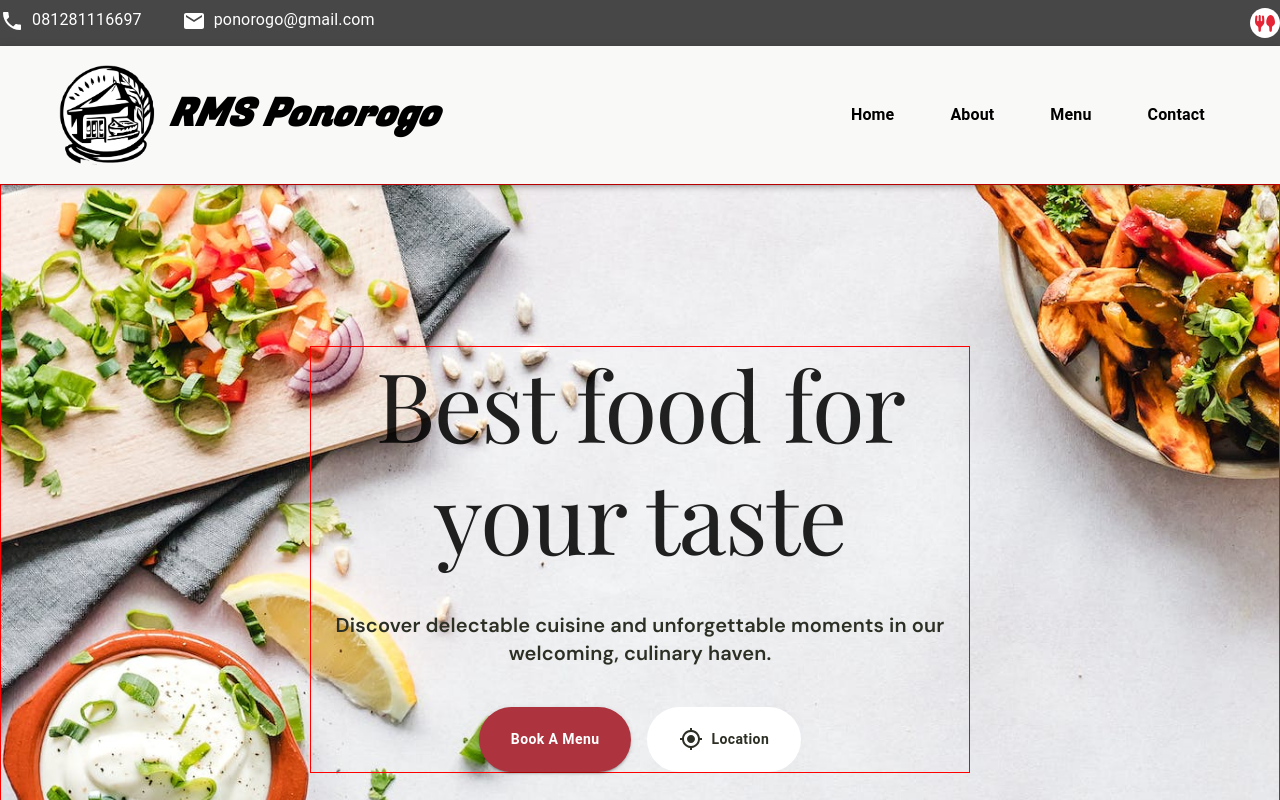
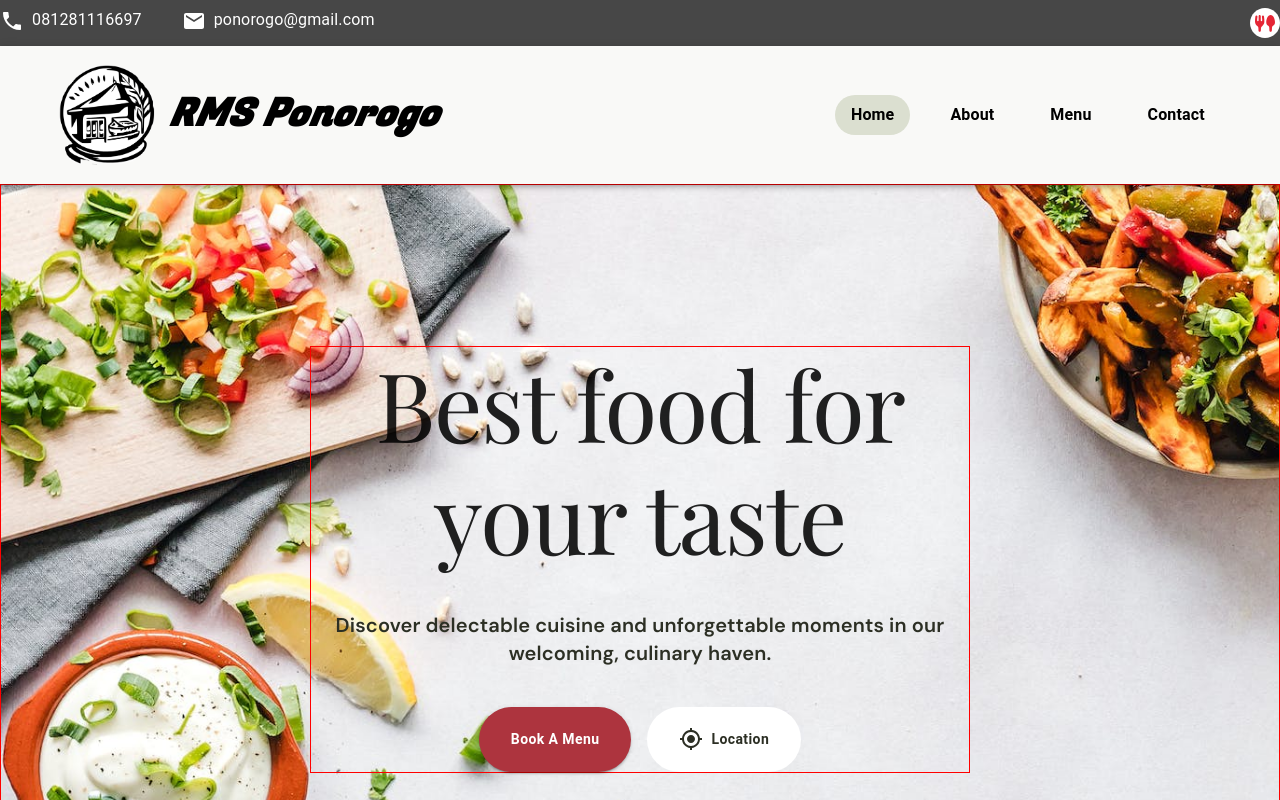
Before and after one commit to Satria-WS/warung-ponorogo, a React (Create React App) app: page / in a window 1280 px wide. Shown: the top 800 px of the page. Built offline with nearby package versions, Linux system fonts and the light colour scheme; a web font is replaced by a local one.

Commit message:
fixing tabing

```diff
--- a/src/App.tsx
+++ b/src/App.tsx
@@ -57,6 +57,7 @@ function App() {
   const handleNavigate = () => {
     // console.log("Navigating to Home...");
     navigate("/");
+    // isActive = true;
   };
 
   // Open the menu (set the anchor element)
@@ -71,15 +72,15 @@ function App() {
   // console.log("menuAnchorEl?", menuAnchorElx);
 
   const menuList = ["home", "about", "menu", "contact"];
-  const locationIndex = menuList.indexOf(location.pathname.substring(1));
+  const locationIndex = location.pathname === "/" ? 0 : menuList.indexOf(location.pathname.substring(1));
 
   console.log("locationIndex", locationIndex);
-  const [activeLink, setActiveLink] = useState<any>(0); // Track the active link
+  // const [activeLink, setActiveLink] = useState<any>(0); // Track the active link
 
-  const handleClick = (path: number) => {
-    setActiveLink(path);
-    // setActiveLink(localStorage.setItem("activeLink", activeLink.toString()))
-  };
+  // const handleClick = (path: number) => {
+  //   setActiveLink(path);
+  //  setActiveLink(localStorage.setItem("activeLink", activeLink.toString()))
+  // };
 
   // update local storage for new tab
   // useEffect(() => {
@@ -140,6 +141,8 @@ function App() {
     );
     return acc;
   }, []);
+
+  let isActive;
 
   return (
     <Fragment>
@@ -237,15 +240,16 @@ function App() {
                 >
                   {menuList.map((item, index) => {
                     const path = `/${item}`;
-                    const isActive = locationIndex === index;
+
+                    isActive = locationIndex  === index ;
 
                     return (
                       <Link
                         key={index}
                         to={path}
-                        onClick={() => handleClick(index)}
+                        // onClick={() => handleClick(index)}
                         className={`hover:bg-[#DBDFD0] rounded-full duration-300 font-semibold px-4 py-2 ${
-                          isActive ? "bg-[#DBDFD0] font-bold" : "bg-transparent"
+                          isActive  ? "bg-[#DBDFD0] font-bold" : "bg-transparent"
                         }`} // Apply active styles conditionally
                       >
                         {`${item.charAt(0).toLocaleUpperCase()}${item.substring(
@@ -303,7 +307,7 @@ function App() {
                       // }}
                       key={index}
                       onClick={() => {
-                        handleClick(index);
+                        // handleClick(index);
                         handleMenuClose(); // Close the menu after selecting
                       }}
                     >
@@ -366,22 +370,7 @@ function App() {
                 nemo cum dolor sit suscipit beatae ab animi aperiam assumenda,
                 enim, quos quia?
               </p>
-              <ul className="flex gap-4">
-                {iconList.map((item, index) => (
-                  <>
-                    <li className="pointer" key={index}>
-                      <a href={item.link}>
-                        <img
-                          className="bg-red-700 rounded-full"
-                          src={item.icon}
-                          alt={item.altText}
-                        />
-                      </a>
-                    </li>
-                  </>
-                ))}
-              </ul>
-              <div></div>
+
             </div>
             {/* col-2 */}
             <div className="flex flex-col max-xl:col-span-2 items-center space-y-4">
```
